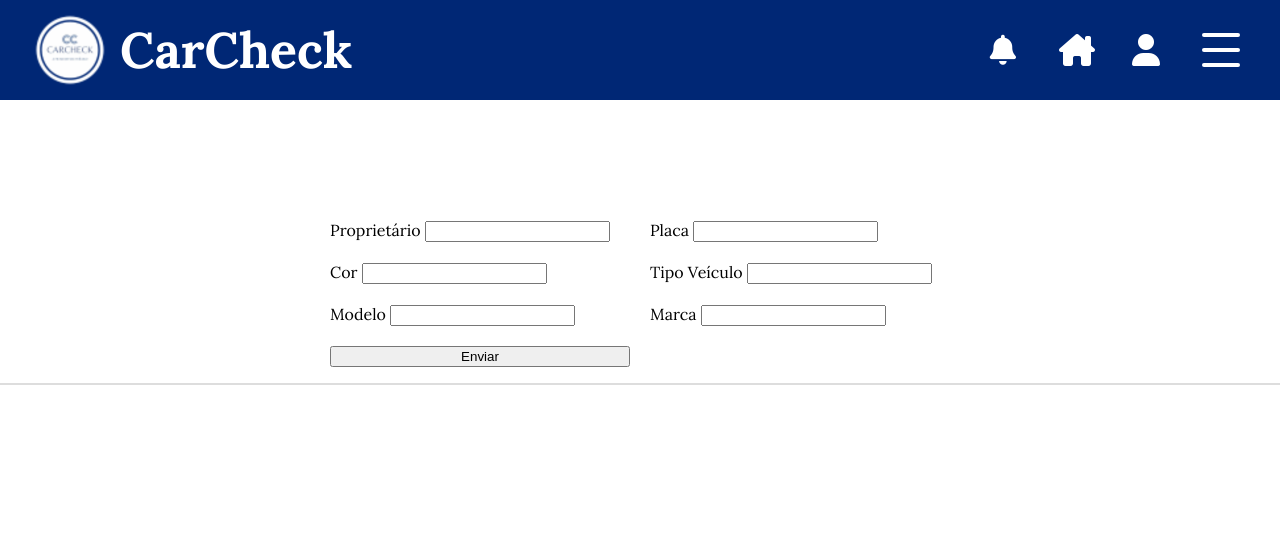
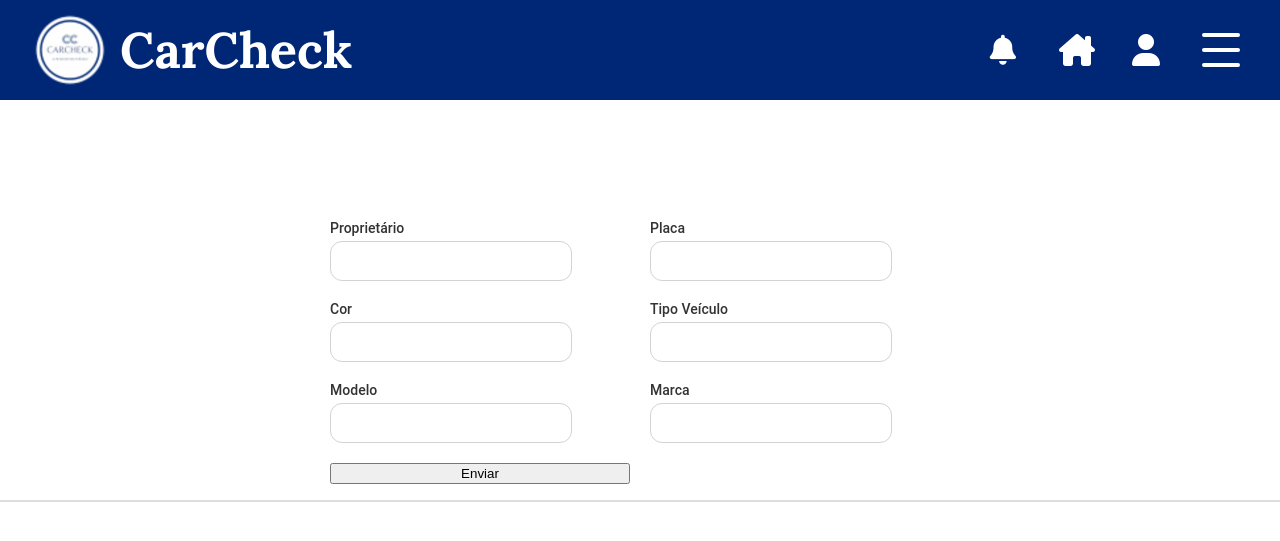
Before and after one commit to RenatoPablo/carcheck_antigo, a PHP site: page /pages/cadastrar-veiculo.php in a window 1280 px wide. Shown: the top 541 px of the page. Run offline with PHP 8.4, Linux system fonts and the light colour scheme; the visitor is signed in with stand-in values (Sample User, id 1).

Commit message:
arrumando input cadrastrar veiculo

```diff
--- a/css/cadastrar-veiculo.css
+++ b/css/cadastrar-veiculo.css
@@ -29,3 +29,83 @@
 .prop {
     position: relative; /* Necessário para o posicionamento correto da lista */
 }
+
+.input-container {
+    position: flex;
+    margin: auto;
+  }
+
+  label {
+    display: block;
+    margin-bottom: 5px;
+    color: #333;
+    font-family: 'Roboto', sans-serif;
+    font-size: 14px;
+    font-weight: 500;
+  }
+
+  .underline {
+    position: relative;
+    bottom: 0;
+    left: 0;
+    width: 0;
+    height: 2px;
+    background-color: #4158D0;
+    background-image: linear-gradient(43deg, #301ef5 0%, #00dbde 100%);
+    transition: width 0.3s;
+  }
+
+  .input {
+    padding: 10px;
+    font-size: 16px;
+    border: 1.5px solid lightgrey;
+    border-radius: 12px;
+    background-color: white;
+    color: #333;
+    width: 220px;
+    outline: none;
+    transition: all 0.3s cubic-bezier(0.19, 1, 0.22, 1);
+
+  }
+  .input:hover {
+    border: 1px solid lightgrey;
+    box-shadow: 0px 0px 10px -7px;
+  }
+
+  .input:focus + .underline {
+    display: flex;
+    left: 10px;
+    width: 235px;
+    justify-content: center;
+
+  }
+
+  @keyframes floating-label {
+    0% {
+      transform: translateY(0);
+      opacity: 1;
+    }
+    100% {
+      transform: translateY(-25px);
+      opacity: 0;
+    }
+  }
+
+  .input:placeholder-shown + label {
+    position: absolute;
+    top: 50%;
+    left: 10px;
+    transform: translateY(-50%);
+    font-size: 14px;
+    color: #777;
+    pointer-events: none;
+    transition: transform 0.3s, font-size 0.3s, color 0.3s;
+  }
+
+  .input:focus:not(:placeholder-shown) + label {
+    transform: translateY(-25px);
+    font-size: 12px;
+    background-color: #4158D0;
+    background-image: linear-gradient(43deg, #4158D0 0%, #C850C0 46%, #FFCC70 100%);
+    animation: floating-label 0.3s forwards;
+  }
--- a/pages/cadastrar-veiculo.php
+++ b/pages/cadastrar-veiculo.php
@@ -76,28 +76,28 @@
             <div class="cadastro-veiculo">
                 <div>
                     <label for="prop">Proprietário</label>
-                    <input id="prop" type="text" name="proprietario" onkeyup="buscarProprietarios()" autocomplete="off">
+                    <input id="prop" type="text" name="proprietario" class="input" onkeyup="buscarProprietarios()" autocomplete="off">
                     <ul id="sugestoes" class="suggestions"></ul>
                 </div>
                 <div>
                     <label for="placa">Placa</label>
-                    <input id="placa" type="text" name="placa" oninput="mascaraPlacaVeiculo(this)">
+                    <input id="placa" type="text" name="placa" class="input" oninput="mascaraPlacaVeiculo(this)">
                 </div>
                 <div>
                     <label for="cor">Cor</label>
-                    <input id="cor" name="cor" type="text">
+                    <input id="cor" name="cor" type="text" class="input">
                 </div>
                 <div>
                     <label for="tipo">Tipo Veículo</label>
-                    <input id="tipo" name="tipo" type="text">
+                    <input id="tipo" name="tipo" type="text" class="input">
                 </div>
                 <div>
                     <label for="modelo">Modelo</label>
-                    <input id="modelo" name="modelo" type="text">
+                    <input id="modelo" name="modelo" type="text" class="input">
                 </div>
                 <div>
                     <label for="marca">Marca</label>
-                    <input id="marca" name="marca" type="text">
+                    <input id="marca" name="marca" type="text" class="input">
                 </div>
                 <button type="submit">Enviar</button>
             </div>
--- a/sql/CarCheck.sql
+++ b/sql/CarCheck.sql
@@ -207,8 +207,8 @@ CREATE TABLE marcas_servicos_produtos (
 );
 
 CREATE TABLE tipos_servicos_produtos (
-    id_tipo_servico_produto INT AUTO_INCREMENT PRIMARY,
-    tipo_servico_produto varchar(50) NOT NULL,
+    id_tipo_servico_produto INT AUTO_INCREMENT PRIMARY KEY,
+    tipo_servico_produto VARCHAR(50) NOT NULL
 );
 
 CREATE TABLE servicos_produtos (
```
